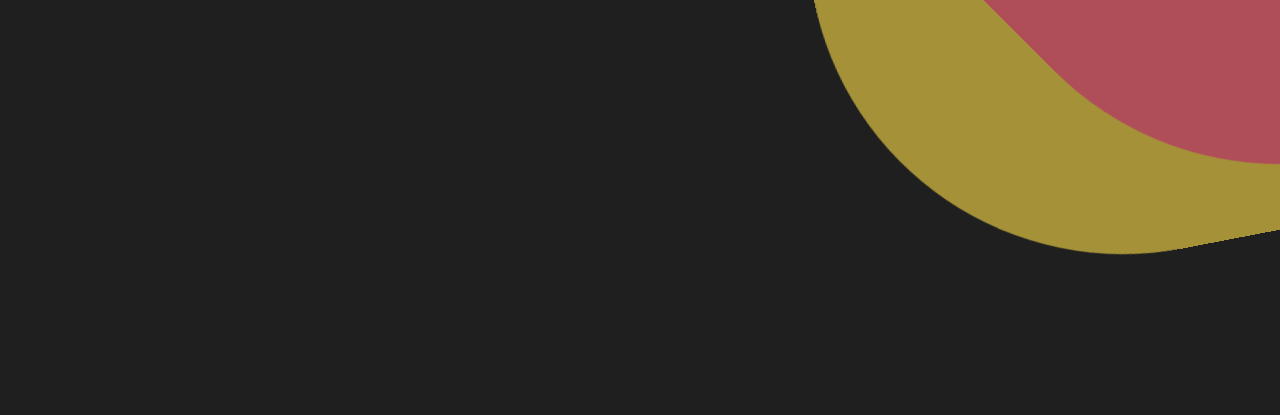
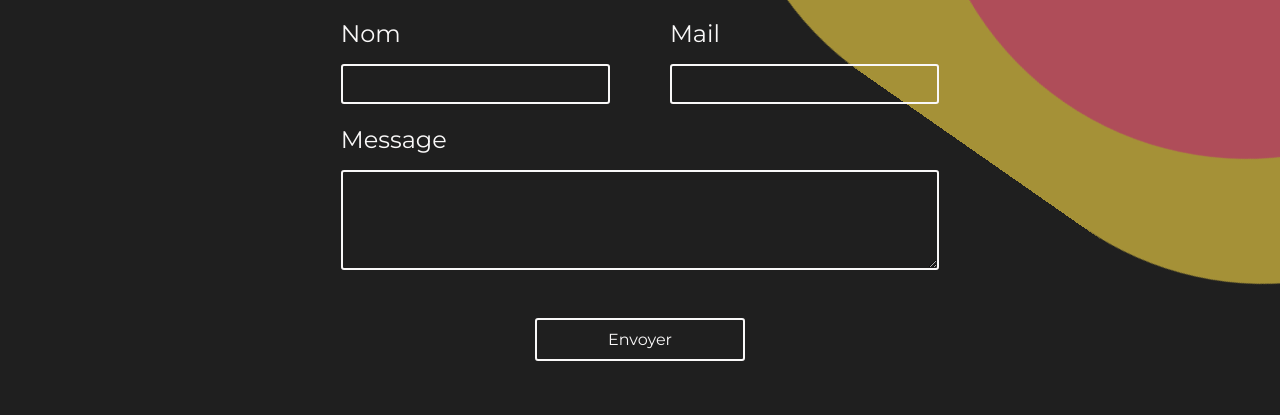
Before and after one commit to Hugo-Roy/Hugo-Roy.github.io, a React app: page /contact in a window 1280 px wide. Shown: the part 269-684 px from the top of the page. Built offline with nearby package versions, Linux system fonts and the light colour scheme; some packages are replaced by stand-ins of ours.

Commit message:
contact page and form handling ok

```diff
--- a/package.json
+++ b/package.json
@@ -56,10 +56,14 @@
   },
   "dependencies": {
     "classnames": "^2.3.1",
+    "emailjs-com": "^2.6.4",
     "framer-motion": "^4.1.17",
     "prop-types": "^15.7.2",
     "react": "^16.13.1",
     "react-dom": "^16.13.1",
-    "react-router-dom": "^5.2.0"
+    "react-redux": "^7.2.4",
+    "react-router-dom": "^5.2.0",
+    "redux": "^4.1.0",
+    "redux-devtools-extension": "^2.13.9"
   }
 }
--- /dev/null
+++ b/src/actions/mainActions.js
@@ -0,0 +1,25 @@
+// === action types
+export const UPDATE_INPUT_NAME = 'UPDATE_INPUT_NAME';
+export const UPDATE_INPUT_MAIL = 'UPDATE_INPUT_MAIL';
+export const UPDATE_INPUT_MESSAGE = 'UPDATE_INPUT_MESSAGE';
+export const CLEAR_INPUTS_ON_SUBMIT = 'CLEAR_INPUTS_ON_SUBMIT';
+
+// === action creators
+export const updateInputName = (inputName) => ({
+  type: UPDATE_INPUT_NAME,
+  inputName,
+});
+
+export const updateInputMail = (inputMail) => ({
+  type: UPDATE_INPUT_MAIL,
+  inputMail,
+});
+
+export const updateInputMessage = (inputMessage) => ({
+  type: UPDATE_INPUT_MESSAGE,
+  inputMessage,
+});
+
+export const clearInputsOnSubmit = () => ({
+  type: CLEAR_INPUTS_ON_SUBMIT,
+});
--- a/src/components/App/index.js
+++ b/src/components/App/index.js
@@ -10,12 +10,13 @@ import {
 import './styles.scss';
 import Navbar from 'src/components/Navbar';
 import Home from 'src/components/Home';
-import Contact from 'src/components/Contact';
+import Contact from 'src/containers/Contact';
 import Footer from 'src/components/Footer';
 
 // == Composant
 const App = () => {
   const [clicked, setClicked] = useState(false);
+  const [value, setValue] = useState('');
   const location = useLocation();
 
   return (
@@ -35,7 +36,7 @@ const App = () => {
           exact
           path="/contact"
         >
-          <Contact />
+          <Contact value={value} setValue={setValue} />
         </Route>
       </Switch>
       <Footer />
--- /dev/null
+++ b/src/components/Contact/Mail.js
@@ -0,0 +1,28 @@
+/* eslint-disable jsx-a11y/label-has-associated-control */
+import React from 'react';
+import PropTypes from 'prop-types';
+
+const Mail = ({ inputMail, setMail }) => (
+  <div className="main__form__up__right">
+    <label htmlFor="mail" className="main__form__up__right__label">
+      Mail
+    </label>
+    <input
+      type="email"
+      className="main__form__up__right__input"
+      required
+      name="mail"
+      value={inputMail}
+      onChange={(event) => {
+        setMail(event.target.value);
+      }}
+    />
+  </div>
+);
+
+Mail.propTypes = {
+  inputMail: PropTypes.string.isRequired,
+  setMail: PropTypes.func.isRequired,
+};
+
+export default Mail;
--- /dev/null
+++ b/src/components/Contact/Message.js
@@ -0,0 +1,28 @@
+/* eslint-disable jsx-a11y/label-has-associated-control */
+import React from 'react';
+import PropTpes from 'prop-types';
+
+const Message = ({ inputMessage, setMessage }) => (
+  <div className="main__form__down">
+    <label htmlFor="message" className="main__form__down__label">
+      Message
+    </label>
+    <textarea
+      type="text"
+      className="main__form__down__message"
+      required
+      name="message"
+      value={inputMessage}
+      onChange={(event) => {
+        setMessage(event.target.value);
+      }}
+    />
+  </div>
+);
+
+Message.propTypes = {
+  inputMessage: PropTpes.string.isRequired,
+  setMessage: PropTpes.func.isRequired,
+};
+
+export default Message;
--- /dev/null
+++ b/src/components/Contact/Name.js
@@ -0,0 +1,28 @@
+/* eslint-disable jsx-a11y/label-has-associated-control */
+import React from 'react';
+import PropTypes from 'prop-types';
+
+const Name = ({ inputName, setName }) => (
+  <div className="main__form__up__left">
+    <label htmlFor="name" className="main__form__up__left__label">
+      Nom
+    </label>
+    <input
+      type="text"
+      className="main__form__up__left__input"
+      required
+      name="name"
+      value={inputName}
+      onChange={(event) => {
+        setName(event.target.value);
+      }}
+    />
+  </div>
+);
+
+Name.propTypes = {
+  inputName: PropTypes.string.isRequired,
+  setName: PropTypes.func.isRequired,
+};
+
+export default Name;
--- a/src/components/Contact/contact.scss
+++ b/src/components/Contact/contact.scss
@@ -0,0 +1,146 @@
+@use 'src/styles/vars';
+@import 'src/styles/mixins';
+
+.main{
+  width: 85%;
+  height: 55%;
+  margin: vars.$gutter * 2 auto;
+  display: flex;
+  flex-direction: column;
+  justify-content: space-evenly;
+  align-items: center;
+
+  &__title{
+    margin-right: vars.$gutter * 6;
+    color: vars.$elementsColor;
+    font-size: 3rem;
+  }
+
+  &__form{
+    width: 55%;
+    height: 55%;
+    margin: vars.$gutter auto;
+    display: flex;
+    flex-direction: column;
+    justify-content: space-between;
+
+
+    &__up{
+      display: flex;
+      flex-direction: row;
+      justify-content: space-between;
+
+      &__left{
+        width: 45%;
+        display: flex;
+        flex-direction: column;
+
+        &__label{
+          color: vars.$elementsColor;
+          font-size: 1.5rem;
+          margin-bottom: vars.$gutter / 2;
+          cursor: default;
+        }
+
+        &__input{
+          padding: 10px;
+          width: auto;
+          background-color: transparent;
+          border: 2px solid vars.$elementsColor;
+          border-radius: 3px;
+          color: vars.$elementsColor;
+          font-family: vars.$mainFont;
+          transition: 0.2s;
+        }
+
+        &__input:focus{
+          border: 2px solid vars.$accentColor;
+          transform: scale(1.05);
+          transition: 0.2s;
+        }
+      }
+
+      &__right{
+        width: 45%;
+        display: flex;
+        flex-direction: column;
+
+        &__label{
+          color: vars.$elementsColor;
+          font-size: 1.5rem;
+          margin-bottom: vars.$gutter / 2;
+          cursor: default;
+        }
+
+        &__input{
+          padding: 10px;
+          background-color: transparent;
+          border: 2px solid vars.$elementsColor;
+          border-radius: 3px;
+          color: vars.$elementsColor;
+          font-family: vars.$mainFont;
+          transition: 0.2s;
+        }
+
+        &__input:focus{
+          border: 2px solid vars.$accentColor;
+          transform: scale(1.05);
+          transition: 0.2s;
+        }
+      }
+    }
+
+    &__down{
+      margin-top: vars.$gutter;
+      display: flex;
+      flex-direction: column;
+
+      &__label{
+        color: vars.$elementsColor;
+        font-size: 1.5rem;
+        margin-bottom: vars.$gutter / 2;
+        cursor: default;
+      }
+
+      &__message{
+        padding: 10px;
+        width: auto;
+        background-color: transparent;
+        border: 2px solid vars.$elementsColor;
+        border-radius: 3px;
+        color: vars.$elementsColor;
+        font-family: vars.$mainFont;
+        min-width: 50%;
+        max-width: 100%;
+        min-height: 100px;
+        max-height: 150px;
+        transition: 0.2s;
+      }
+
+      &__message:focus{
+        border: 2px solid vars.$accentColor;
+        transform: scale(1.05);
+        transition: 0.2s;
+      }
+    }
+
+    &__button{
+      width: 35%;
+      padding: 10px;
+      border: 2px solid vars.$elementsColor;
+      border-radius: 3px;
+      margin: vars.$gutter * 2 auto;
+      font-family: vars.$mainFont;
+      font-size: 1rem;
+      color: vars.$elementsColor;
+      background-color: transparent;
+      transition: 0.2s;
+    }
+
+    &__button:hover{
+      border: 2px solid vars.$accentColor;
+      transform: scale(1.05);
+      transition: 0.2s;
+    }
+  }
+}
--- a/src/components/Contact/index.js
+++ b/src/components/Contact/index.js
@@ -1,9 +1,55 @@
+/* eslint-disable no-alert */
+/* eslint-disable jsx-a11y/label-has-associated-control */
 import React from 'react';
+import PropTypes from 'prop-types';
+import emailjs from 'emailjs-com';
+import './contact.scss';
+import Name from 'src/containers/Contact/Name';
+import Mail from 'src/containers/Contact/Mail';
+import Message from 'src/containers/Contact/Message';
 
-import './contact.scss';
+const Contact = ({ clearForm }) => {
+  const handleSubmit = (event) => {
+    event.preventDefault();
+    clearForm();
+    emailjs.sendForm(
+      'portfolio',
+      'template_ckrrxkx',
+      event.target,
+      'user_uuCIx0Dsk7canmnTdtSdu',
+    )
+      .then(() => {
+        window.alert('Votre message a bien été envoyé, merci!');
+      }, () => {
+        window.alert('Une erreur est survenue... Merci de recommencer');
+      });
+  };
 
-const Contact = () => (
-  <h1>Salut</h1>
-);
+  return (
+    <main className="main">
+      <h2 className="main__title">Pour me contacter:</h2>
+      <form
+        className="main__form"
+        onSubmit={handleSubmit}
+      >
+        <div className="main__form__up">
+          <Name />
+          <Mail />
+        </div>
+        <Message />
+        <button
+          type="submit"
+          className="main__form__button"
+        >
+          Envoyer
+        </button>
+      </form>
+    </main>
+  );
+};
+
+Contact.propTypes = {
+  clearForm: PropTypes.func.isRequired,
+};
 
 export default Contact;
--- a/src/components/Footer/footer.scss
+++ b/src/components/Footer/footer.scss
@@ -3,7 +3,7 @@
 
 .footer{
   width: 85%;
-  margin: vars.$gutter * 2 auto;
+  margin: vars.$gutter * 4 auto;
 
   &__list{
     display: flex;
--- /dev/null
+++ b/src/containers/Contact/Mail.js
@@ -0,0 +1,15 @@
+import { connect } from 'react-redux';
+import Mail from 'src/components/Contact/Mail';
+import { updateInputMail } from '../../actions/mainActions';
+
+const mapStateToProps = (state) => ({
+  inputMail: state.inputMail,
+});
+
+const mapDispatchToProps = (dispatch) => ({
+  setMail: (newMail) => {
+    dispatch(updateInputMail(newMail));
+  },
+});
+
+export default connect(mapStateToProps, mapDispatchToProps)(Mail);
--- /dev/null
+++ b/src/containers/Contact/Message.js
@@ -0,0 +1,15 @@
+import { connect } from 'react-redux';
+import Message from 'src/components/Contact/Message';
+import { updateInputMessage } from '../../actions/mainActions';
+
+const mapStateToProps = (state) => ({
+  inputMessage: state.inputMessage,
+});
+
+const mapDispatchToProps = (dispatch) => ({
+  setMessage: (newMessage) => {
+    dispatch(updateInputMessage(newMessage));
+  },
+});
+
+export default connect(mapStateToProps, mapDispatchToProps)(Message);
--- /dev/null
+++ b/src/containers/Contact/Name.js
@@ -0,0 +1,15 @@
+import { connect } from 'react-redux';
+import Name from 'src/components/Contact/Name';
+import { updateInputName } from '../../actions/mainActions';
+
+const mapStateToProps = (state) => ({
+  inputName: state.inputName,
+});
+
+const mapDispatchToProps = (dispatch) => ({
+  setName: (newName) => {
+    dispatch(updateInputName(newName));
+  },
+});
+
+export default connect(mapStateToProps, mapDispatchToProps)(Name);
--- /dev/null
+++ b/src/containers/Contact/index.js
@@ -0,0 +1,17 @@
+/* eslint-disable no-unused-vars */
+import { connect } from 'react-redux';
+
+import Contact from 'src/components/Contact';
+import { clearInputsOnSubmit } from 'src/actions/mainActions';
+
+const mapStateToProps = (state) => ({
+
+});
+
+const mapDispatchToProps = (dispatch) => ({
+  clearForm: () => {
+    dispatch(clearInputsOnSubmit());
+  },
+});
+
+export default connect(mapStateToProps, mapDispatchToProps)(Contact);
--- a/src/index.js
+++ b/src/index.js
@@ -1,6 +1,8 @@
 // == Import : npm
 import React from 'react';
 import { render } from 'react-dom';
+import { Provider } from 'react-redux';
+import store from 'src/store';
 
 // == Import : local
 // Composants
@@ -11,9 +13,11 @@ import App from 'src/components/App';
 // 1. Élément React racine (celui qui contient l'ensemble de l'app)
 //    => crée une structure d'objets imbriqués (DOM virtuel)
 const rootReactElement = (
-  <Router>
-    <App />
-  </Router>
+  <Provider store={store}>
+    <Router>
+      <App />
+    </Router>
+  </Provider>
 );
 // 2. La cible du DOM (là où la structure doit prendre vie dans le DOM)
 const target = document.getElementById('root');
--- /dev/null
+++ b/src/reducers/mainReducer.js
@@ -0,0 +1,43 @@
+import {
+  CLEAR_INPUTS_ON_SUBMIT,
+  UPDATE_INPUT_MAIL,
+  UPDATE_INPUT_MESSAGE,
+  UPDATE_INPUT_NAME,
+} from '../actions/mainActions';
+
+const initialState = {
+  inputName: '',
+  inputMail: '',
+  inputMessage: '',
+};
+
+function mainReducer(state = initialState, action = {}) {
+  switch (action.type) {
+    case UPDATE_INPUT_NAME:
+      return {
+        ...state,
+        inputName: action.inputName,
+      };
+    case UPDATE_INPUT_MAIL:
+      return {
+        ...state,
+        inputMail: action.inputMail,
+      };
+    case UPDATE_INPUT_MESSAGE:
+      return {
+        ...state,
+        inputMessage: action.inputMessage,
+      };
+    case CLEAR_INPUTS_ON_SUBMIT:
+      return {
+        ...state,
+        inputName: '',
+        inputMail: '',
+        inputMessage: '',
+      };
+    default:
+      return state;
+  }
+}
+
+export default mainReducer;
--- /dev/null
+++ b/src/store/index.js
@@ -0,0 +1,12 @@
+import { createStore } from 'redux';
+import { devToolsEnhancer } from 'redux-devtools-extension';
+import reducer from 'src/reducers/mainReducer';
+
+const store = createStore(
+  // reducer
+  reducer,
+  // enhancer
+  devToolsEnhancer(),
+);
+
+export default store;
```
Also changed, not shown: 1 other file.
